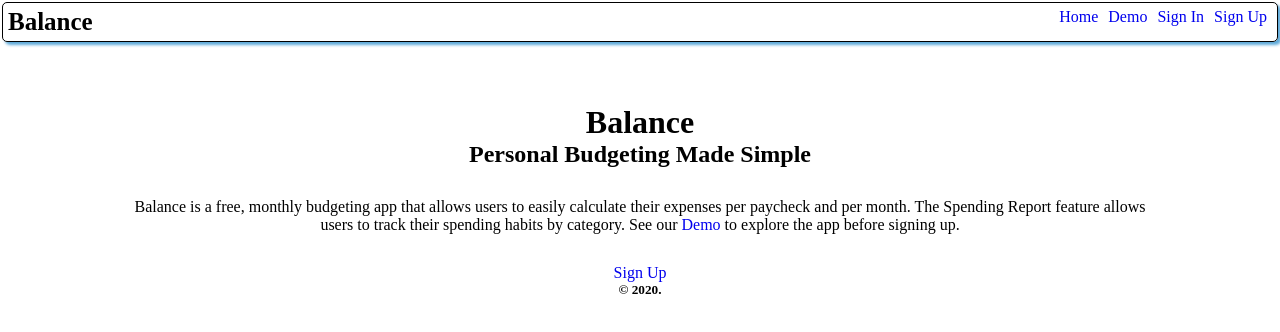
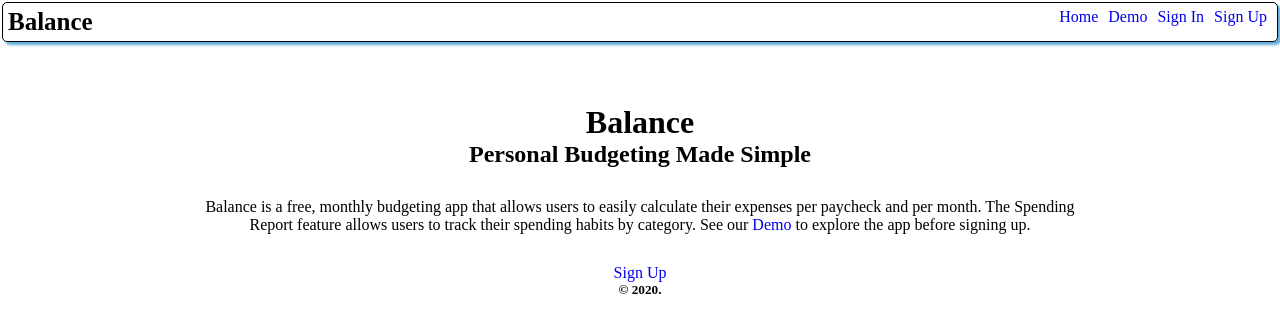
Before and after one commit to Cosmic-Noir/balance-app, a React (Create React App) app: page / in a window 1280 px wide. Shown: the top 332 px of the page. Built offline with nearby package versions, Linux system fonts and the light colour scheme.

Commit message:
Adjust max-width

```diff
--- a/src/components/landing/landing.css
+++ b/src/components/landing/landing.css
@@ -1,5 +1,6 @@
 .explanation {
   text-align: center;
-  max-width: 80%;
   margin: 30px;
+  max-width: 900px;
+  width: 80%;
 }
```
